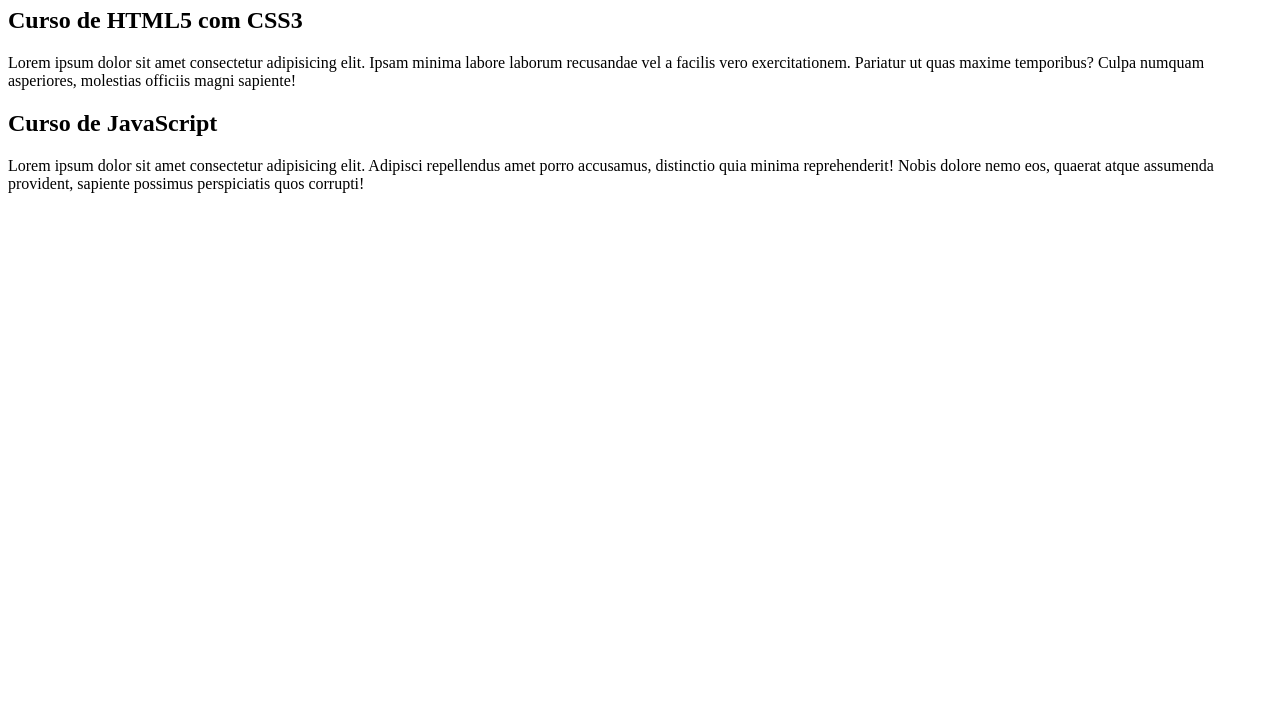
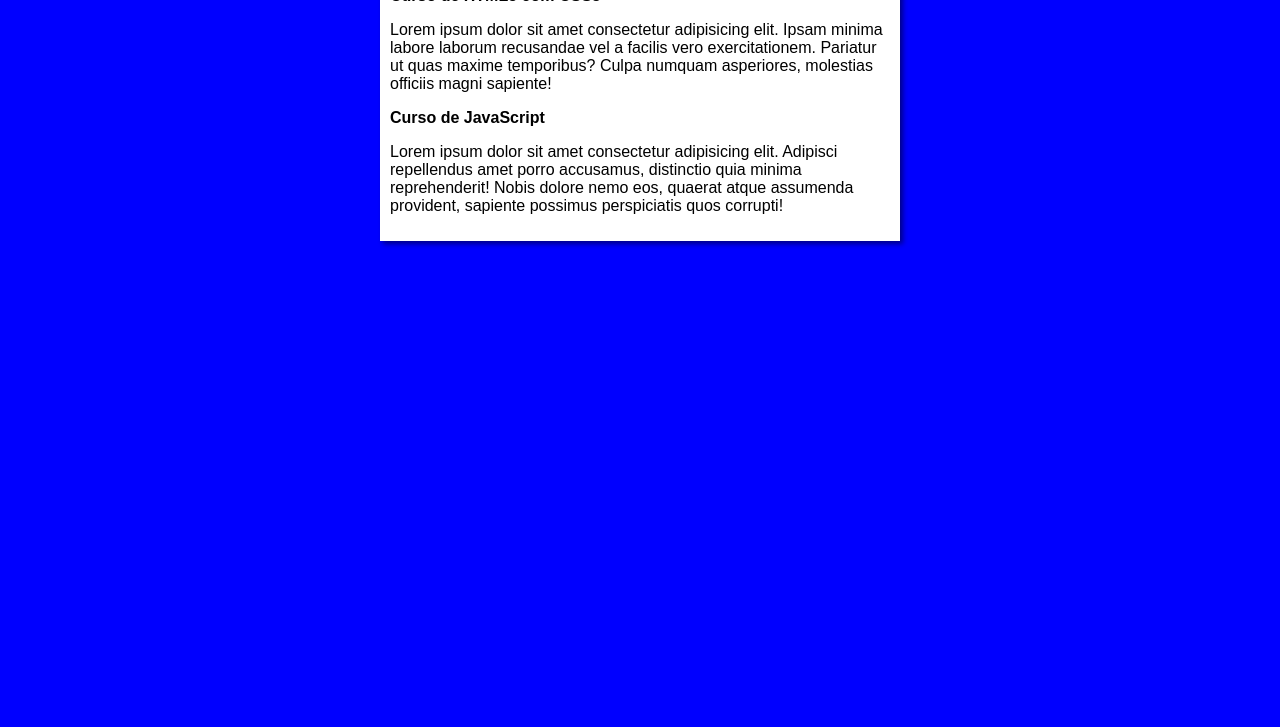
Before and after one commit to eliabedias12/projeto-site, a plain HTML site: page index.html in a window 1280 px wide. Shown: the part 73-800 px from the top of the page. Drawn offline with Linux system fonts and the light colour scheme.

Commit message:
iniciei o design

```diff
--- /dev/null
+++ b/estilo/style.css
@@ -0,0 +1,16 @@
+* {
+    font-family: Arial, Helvetica, sans-serif;
+    font-size:  16px;
+}
+
+body {
+    background-color: blue;
+}
+
+main {
+    background-color: white;
+    width: 500px;
+    margin: auto;
+    padding: 10px;
+    box-shadow: 3px  3px  5px rgba(0, 0, 0, 0.473);
+}
--- a/index.html
+++ b/index.html
@@ -5,6 +5,7 @@
     <meta http-equiv="X-UA-Compatible" content="IE=edge">
     <meta name="viewport" content="width=device-width, initial-scale=1.0">
     <title>Titulo do site</title>
+    <link rel="stylesheet" href="estilo/style.css">
 </head>
 <body>
     <main>
```
